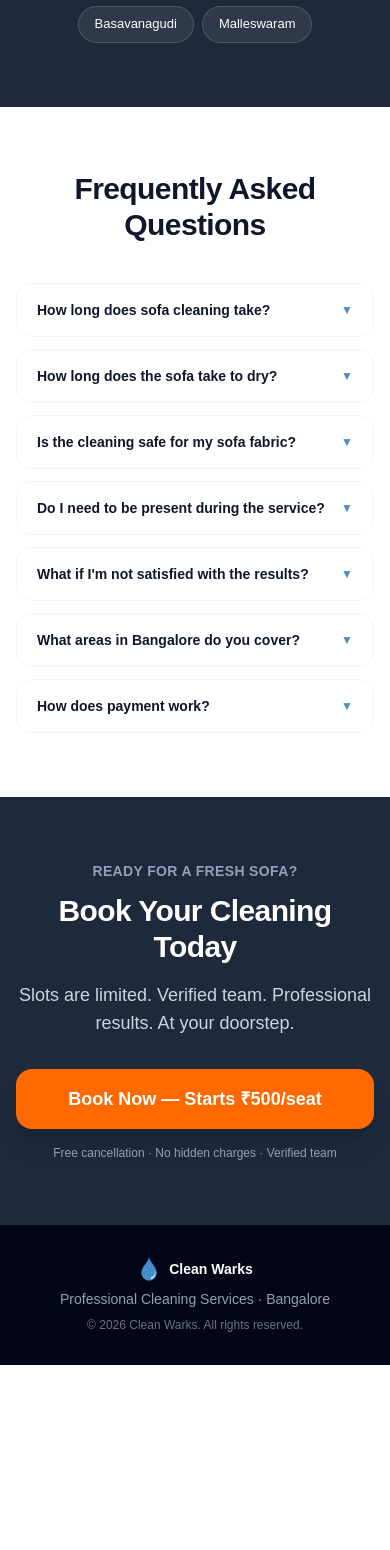
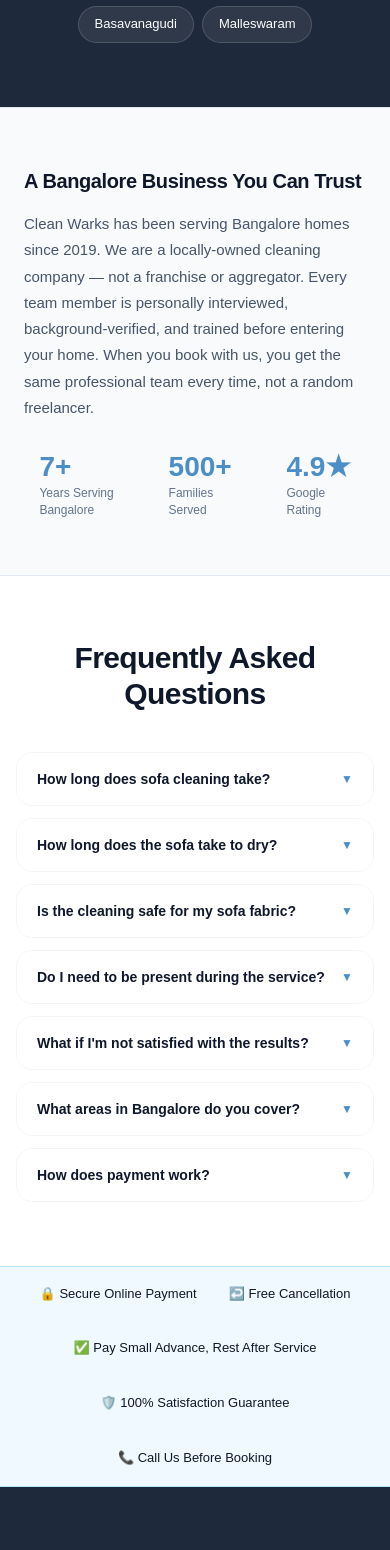
Before and after one commit to cleanwarks1/cwbangalorebooking, a Next.js app: page / in a window 390 px wide. Shown: the part 7138-8688 px from the top of the page. Before the commit the page ends 8573 px from the top, so only its background shows below. Built offline with nearby package versions, Linux system fonts and the light colour scheme; no server answers.

Commit message:
Add phone in nav, trust strip, about section, full footer, updated FAQ payment answer

```diff
--- a/app/globals.css
+++ b/app/globals.css
@@ -120,3 +120,175 @@
 @media (max-width: 767px) {
   body { padding-bottom: 70px; }
 }
+
+/* ── Nav phone number ────────────────────────────────────────────────────── */
+.nav-phone {
+  color: #64748b;
+  font-size: 14px;
+  font-weight: 500;
+  text-decoration: none;
+  letter-spacing: 0.01em;
+}
+.nav-phone:hover { color: #f97316; }
+@media (max-width: 767px) {
+  .nav-phone { display: none; }
+}
+
+/* ── Trust strip ─────────────────────────────────────────────────────────── */
+.trust-strip {
+  background: #f0f9ff;
+  border-top: 1px solid #bae6fd;
+  border-bottom: 1px solid #bae6fd;
+  padding: 16px 24px;
+  display: flex;
+  justify-content: center;
+  align-items: center;
+  gap: 32px;
+  flex-wrap: wrap;
+}
+.trust-item {
+  font-size: 13px;
+  font-weight: 500;
+  color: #0f172a;
+  white-space: nowrap;
+}
+
+/* ── About strip ─────────────────────────────────────────────────────────── */
+.about-strip {
+  background: #f8fafc;
+  padding: 56px 24px;
+  border-top: 1px solid #e2e8f0;
+  border-bottom: 1px solid #e2e8f0;
+}
+.about-strip-inner {
+  max-width: 1000px;
+  margin: 0 auto;
+  display: grid;
+  grid-template-columns: 2fr 1fr;
+  gap: 48px;
+  align-items: center;
+}
+@media (max-width: 767px) {
+  .about-strip-inner { grid-template-columns: 1fr; gap: 32px; }
+}
+.about-text h3 {
+  font-size: clamp(20px, 2.5vw, 26px);
+  font-weight: 700;
+  color: #0f172a;
+  margin-bottom: 12px;
+  letter-spacing: -0.02em;
+}
+.about-text p {
+  font-size: 15px;
+  color: #475569;
+  line-height: 1.75;
+}
+.about-stats-mini {
+  display: flex;
+  flex-direction: column;
+  gap: 24px;
+}
+@media (max-width: 767px) {
+  .about-stats-mini { flex-direction: row; justify-content: space-around; }
+}
+.stat-mini {
+  display: flex;
+  flex-direction: column;
+  gap: 4px;
+}
+.stat-mini strong {
+  font-size: 28px;
+  font-weight: 800;
+  color: #4B8EC8;
+  line-height: 1;
+}
+.stat-mini span {
+  font-size: 12px;
+  color: #64748b;
+  line-height: 1.4;
+}
+
+/* ── Full footer ─────────────────────────────────────────────────────────── */
+.footer-full {
+  background: #020617;
+  color: #94a3b8;
+  padding-top: 48px;
+}
+.footer-inner {
+  max-width: 1100px;
+  margin: 0 auto;
+  padding: 0 24px 40px;
+  display: grid;
+  grid-template-columns: 1.5fr 1fr 1fr;
+  gap: 48px;
+}
+@media (max-width: 767px) {
+  .footer-inner { grid-template-columns: 1fr; gap: 32px; }
+}
+.footer-logo {
+  height: 40px;
+  width: auto;
+  margin-bottom: 12px;
+  filter: brightness(0) invert(1);
+}
+.footer-tagline {
+  font-size: 13px;
+  line-height: 1.6;
+  color: #64748b;
+  margin-bottom: 16px;
+}
+.footer-social {
+  display: flex;
+  gap: 16px;
+  align-items: center;
+}
+.footer-social a {
+  color: #64748b;
+  text-decoration: none;
+  transition: color 0.2s;
+}
+.footer-social a:hover { color: #ffffff; }
+.footer-heading {
+  font-size: 13px;
+  font-weight: 700;
+  text-transform: uppercase;
+  letter-spacing: 0.1em;
+  color: #ffffff;
+  margin-bottom: 16px;
+}
+.footer-contact-list,
+.footer-links {
+  list-style: none;
+  padding: 0;
+  margin: 0;
+  display: flex;
+  flex-direction: column;
+  gap: 10px;
+  font-size: 14px;
+}
+.footer-contact-list a,
+.footer-links li {
+  color: #94a3b8;
+  text-decoration: none;
+  transition: color 0.2s;
+  line-height: 1.5;
+}
+.footer-contact-list a:hover { color: #ffffff; }
+.footer-bottom {
+  border-top: 1px solid #1e293b;
+  padding: 16px 24px;
+  max-width: 1100px;
+  margin: 0 auto;
+  display: flex;
+  justify-content: space-between;
+  align-items: center;
+  font-size: 12px;
+  color: #475569;
+  flex-wrap: wrap;
+  gap: 8px;
+}
+.footer-bottom a {
+  color: #475569;
+  text-decoration: none;
+}
+.footer-bottom a:hover { color: #94a3b8; }
--- a/app/page.tsx
+++ b/app/page.tsx
@@ -42,6 +42,7 @@
           <div className="flex items-center">
             <img src="/Clean-Warks-Logo-no-back.png" alt="Clean Warks" style={{ height: "44px", width: "auto" }} />
           </div>
+          <a href="tel:+917034455665" className="nav-phone">📞 70344 55665</a>
           <button
             onClick={openBooking}
             className="border-2 border-orange-500 text-orange-500 bg-transparent px-5 py-2 rounded-full text-sm font-bold hover:bg-orange-500 hover:text-white active:scale-95 transition-all"
@@ -526,6 +527,36 @@
         </div>
       </section>
 
+      {/* ── About the Business ────────────────────────────────────────────── */}
+      <section className="about-strip">
+        <div className="about-strip-inner">
+          <div className="about-text">
+            <h3>A Bangalore Business You Can Trust</h3>
+            <p>
+              Clean Warks has been serving Bangalore homes since 2019.
+              We are a locally-owned cleaning company — not a franchise or aggregator.
+              Every team member is personally interviewed, background-verified, and trained before
+              entering your home. When you book with us, you get the same professional team every time,
+              not a random freelancer.
+            </p>
+          </div>
+          <div className="about-stats-mini">
+            <div className="stat-mini">
+              <strong>7+</strong>
+              <span>Years Serving<br />Bangalore</span>
+            </div>
+            <div className="stat-mini">
+              <strong>500+</strong>
+              <span>Families<br />Served</span>
+            </div>
+            <div className="stat-mini">
+              <strong>4.9★</strong>
+              <span>Google<br />Rating</span>
+            </div>
+          </div>
+        </div>
+      </section>
+
       {/* ── FAQ ────────────────────────────────────────────────────────────── */}
       <section className="px-4 py-16 bg-white">
         <div className="max-w-2xl mx-auto">
@@ -543,13 +574,22 @@
               { q: "Do I need to be present during the service?", a: "Yes, we recommend being home. Our team will need access to the sofa and may need your guidance on specific stains or delicate areas." },
               { q: "What if I'm not satisfied with the results?", a: "We offer a 100% satisfaction guarantee. If you're not happy, we'll re-clean at no extra cost — no questions asked." },
               { q: "What areas in Bangalore do you cover?", a: "We cover 20+ areas including HSR Layout, Koramangala, Indiranagar, Whitefield, JP Nagar, Electronic City, BTM Layout, and more. Book and we'll confirm your pincode." },
-              { q: "How does payment work?", a: "A small ₹250 advance is paid via UPI to confirm your slot. The remaining balance is collected on the day of service after the job is done." },
+              { q: "How does payment work?", a: "We collect a small advance (₹200–₹500) at the time of booking to confirm your slot — this is fully refundable if you cancel at least 24 hours before your appointment. The remaining balance is paid directly to our team after the service is completed and you are satisfied. We accept UPI, cards, and cash. Your payment is processed securely through Razorpay." },
             ].map((item) => (
               <FAQItem key={item.q} question={item.q} answer={item.a} />
             ))}
           </div>
         </div>
       </section>
+
+      {/* ── Trust Strip ────────────────────────────────────────────────────── */}
+      <div className="trust-strip">
+        <div className="trust-item">🔒 Secure Online Payment</div>
+        <div className="trust-item">↩️ Free Cancellation</div>
+        <div className="trust-item">✅ Pay Small Advance, Rest After Service</div>
+        <div className="trust-item">🛡️ 100% Satisfaction Guarantee</div>
+        <div className="trust-item">📞 Call Us Before Booking</div>
+      </div>
 
       {/* ── Final CTA ──────────────────────────────────────────────────────── */}
       <section className="px-4 py-16 text-center text-white" style={{ background: "#1e293b" }}>
@@ -575,13 +615,76 @@
       </section>
 
       {/* ── Footer ─────────────────────────────────────────────────────────── */}
-      <footer className="px-4 py-8 text-center text-sm text-slate-400" style={{ background: "#020617" }}>
-        <div className="flex items-center justify-center gap-2 mb-2">
-          <img src="/80x80-no-shade.png" alt="Clean Warks" className="w-6 h-6 rounded" />
-          <span className="font-bold text-white">Clean Warks</span>
+      <footer className="footer-full">
+        <div className="footer-inner">
+
+          {/* Column 1: Brand */}
+          <div className="footer-col">
+            <img src="/Clean-Warks-Logo-no-back.png" alt="Clean Warks" className="footer-logo" />
+            <p className="footer-tagline">Professional Cleaning Services<br />Bangalore, Karnataka</p>
+            <div className="footer-social">
+              <a href="https://www.instagram.com/cleanwarks/" target="_blank" rel="noopener" aria-label="Instagram">
+                <svg width="20" height="20" viewBox="0 0 24 24" fill="none" stroke="currentColor" strokeWidth="2">
+                  <rect x="2" y="2" width="20" height="20" rx="5" ry="5" />
+                  <circle cx="12" cy="12" r="4" />
+                  <circle cx="17.5" cy="6.5" r="1" fill="currentColor" stroke="none" />
+                </svg>
+              </a>
+              <a href="https://wa.me/917034455665" target="_blank" rel="noopener" aria-label="WhatsApp">
+                <span style={{ fontSize: "20px", lineHeight: 1 }}>💬</span>
+              </a>
+              <a href="https://g.page/r/CcleanwarksGoogleReviews" target="_blank" rel="noopener" aria-label="Google Reviews">
+                <svg width="20" height="20" viewBox="0 0 24 24">
+                  <path d="M22.56 12.25c0-.78-.07-1.53-.2-2.25H12v4.26h5.92c-.26 1.37-1.04 2.53-2.21 3.31v2.77h3.57c2.08-1.92 3.28-4.74 3.28-8.09z" fill="#4285F4" />
+                  <path d="M12 23c2.97 0 5.46-.98 7.28-2.66l-3.57-2.77c-.98.66-2.23 1.06-3.71 1.06-2.86 0-5.29-1.93-6.16-4.53H2.18v2.84C3.99 20.53 7.7 23 12 23z" fill="#34A853" />
+                  <path d="M5.84 14.09c-.22-.66-.35-1.36-.35-2.09s.13-1.43.35-2.09V7.07H2.18C1.43 8.55 1 10.22 1 12s.43 3.45 1.18 4.93l3.66-2.84z" fill="#FBBC05" />
+                  <path d="M12 5.38c1.62 0 3.06.56 4.21 1.64l3.15-3.15C17.45 2.09 14.97 1 12 1 7.7 1 3.99 3.47 2.18 7.07l3.66 2.84c.87-2.6 3.3-4.53 6.16-4.53z" fill="#EA4335" />
+                </svg>
+              </a>
+            </div>
+          </div>
+
+          {/* Column 2: Contact */}
+          <div className="footer-col">
+            <h4 className="footer-heading">Contact Us</h4>
+            <ul className="footer-contact-list">
+              <li><a href="tel:+917034455665">📞 70344 55665</a></li>
+              <li>
+                <a href="https://wa.me/917034455665?text=Hi%2C+I%27d+like+to+book+sofa+cleaning+in+Bangalore" target="_blank" rel="noopener">
+                  💬 WhatsApp Us
+                </a>
+              </li>
+              <li><a href="mailto:cleanwarks@gmail.com">✉️ cleanwarks@gmail.com</a></li>
+              <li style={{ marginTop: "12px", color: "#94a3b8", fontSize: "13px", lineHeight: 1.6 }}>
+                📍 Serving all areas across Bangalore<br />
+                🕐 Mon–Sat, 8 AM – 8 PM
+              </li>
+            </ul>
+          </div>
+
+          {/* Column 3: Quick Info */}
+          <div className="footer-col">
+            <h4 className="footer-heading">Quick Info</h4>
+            <ul className="footer-links">
+              <li>✅ 7+ Years in Cleaning Services</li>
+              <li>✅ 500+ Happy Customers</li>
+              <li>✅ 4.9 ★ Google Rating</li>
+              <li>✅ Background-Verified Team</li>
+              <li>✅ Fully Insured Service</li>
+            </ul>
+          </div>
+
         </div>
-        <p>Professional Cleaning Services · Bangalore</p>
-        <p className="mt-2 text-slate-500 text-xs">© 2026 Clean Warks. All rights reserved.</p>
+
+        {/* Bottom bar */}
+        <div className="footer-bottom">
+          <span>© 2026 Clean Warks. All rights reserved.</span>
+          <span>
+            <a href="https://cleanwarks.com/privacy-policy/">Privacy Policy</a>
+            &nbsp;·&nbsp;
+            <a href="https://cleanwarks.com/refund-policy/">Refund Policy</a>
+          </span>
+        </div>
       </footer>
 
       {/* ── Floating WhatsApp (mobile only) ────────────────────────────────── */}
```
